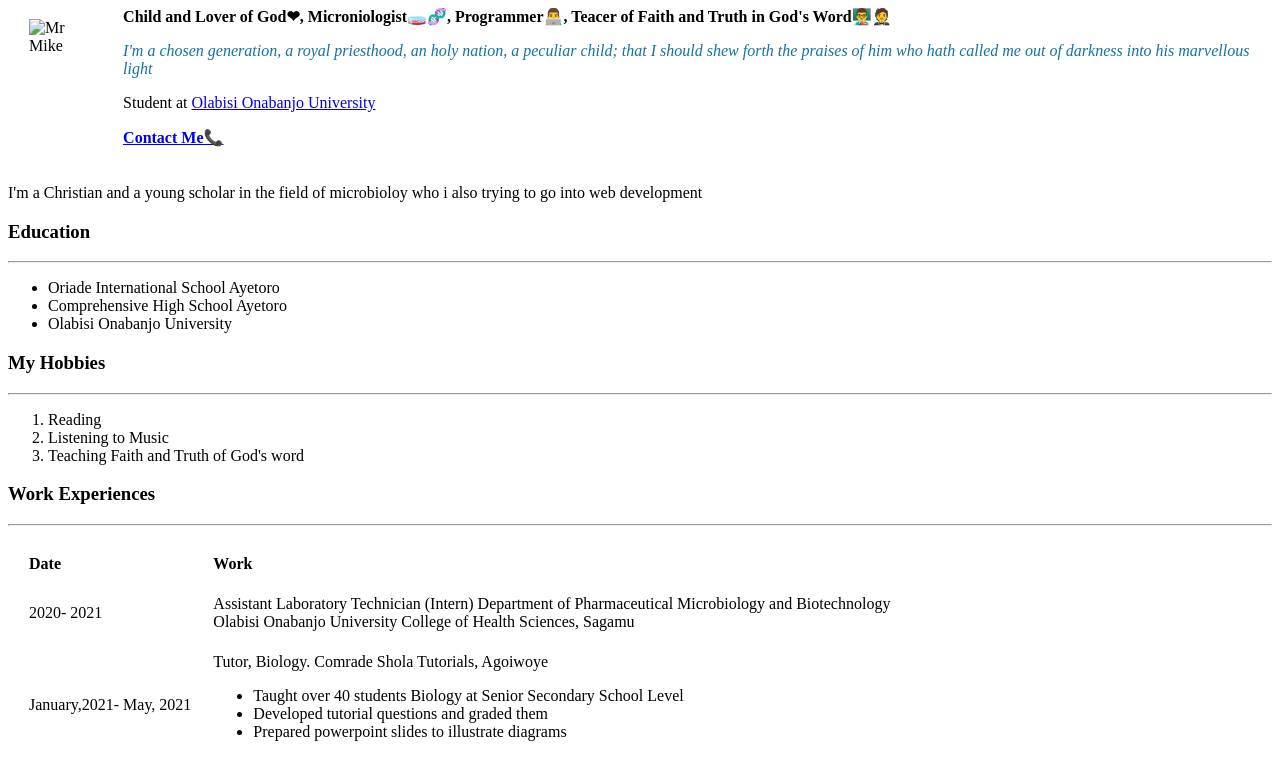
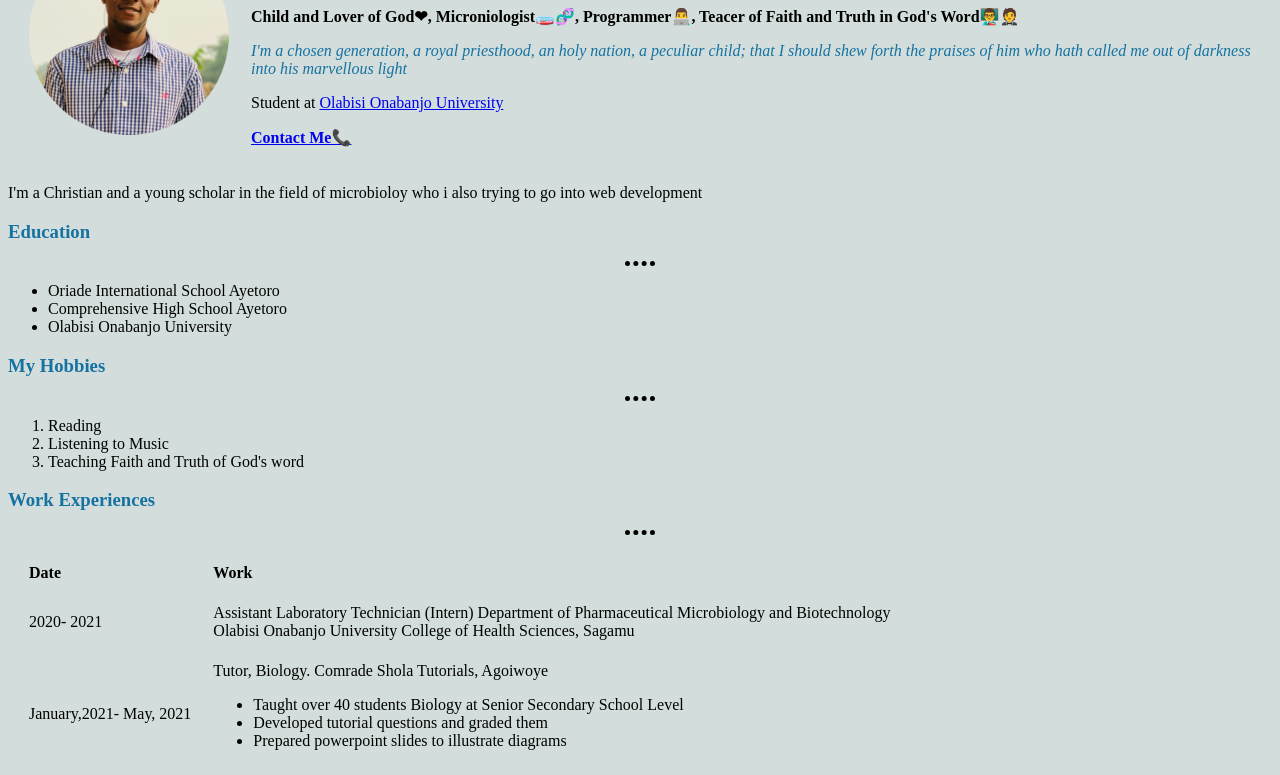
Before and after one commit to OfemiMike/MyProfile, a plain HTML site: page index.html in a window 1280 px wide. Shown: the part 102-877 px from the top of the page. Drawn offline with Linux system fonts and the light colour scheme; the site is published under a folder, as on GitHub Pages, so addresses that start at the root find nothing.

Commit message:
Update index.html

```diff
--- a/index.html
+++ b/index.html
@@ -4,13 +4,13 @@
 <head>
   <meta charset="utf-8">
   <title> Femi's Personal Site</title>
-  <link rel="stylesheet" href="/styles.css">
+  <link rel="stylesheet" href="MyProfile/styles.css">
 </head>
 
 <body>
   <table cellspacing="20">
     <tr>
-      <td>  <img src="/Oluwafemi4.png" alt="Mr Mike"></td>
+      <td>  <img src="MyProfile/Oluwafemi4.png" alt="Mr Mike"></td>
   <td><h1> Adeniyi Micheal Oluwafemi</h1>
 <p><strong> Child and Lover of God❤, Microniologist🧫🧬, Programmer👨‍💻, Teacer of Faith and Truth in God's Word👨‍🏫🤵</strong> </p>
 <p style="color:#1572A1;" style="text-shadow: #FC0 1px 0 10px;"> <em>  I'm a chosen generation, a royal priesthood, an holy nation, a peculiar child; that I should shew forth the praises of him who hath called me out of darkness into his marvellous light</em></em></p>
```
